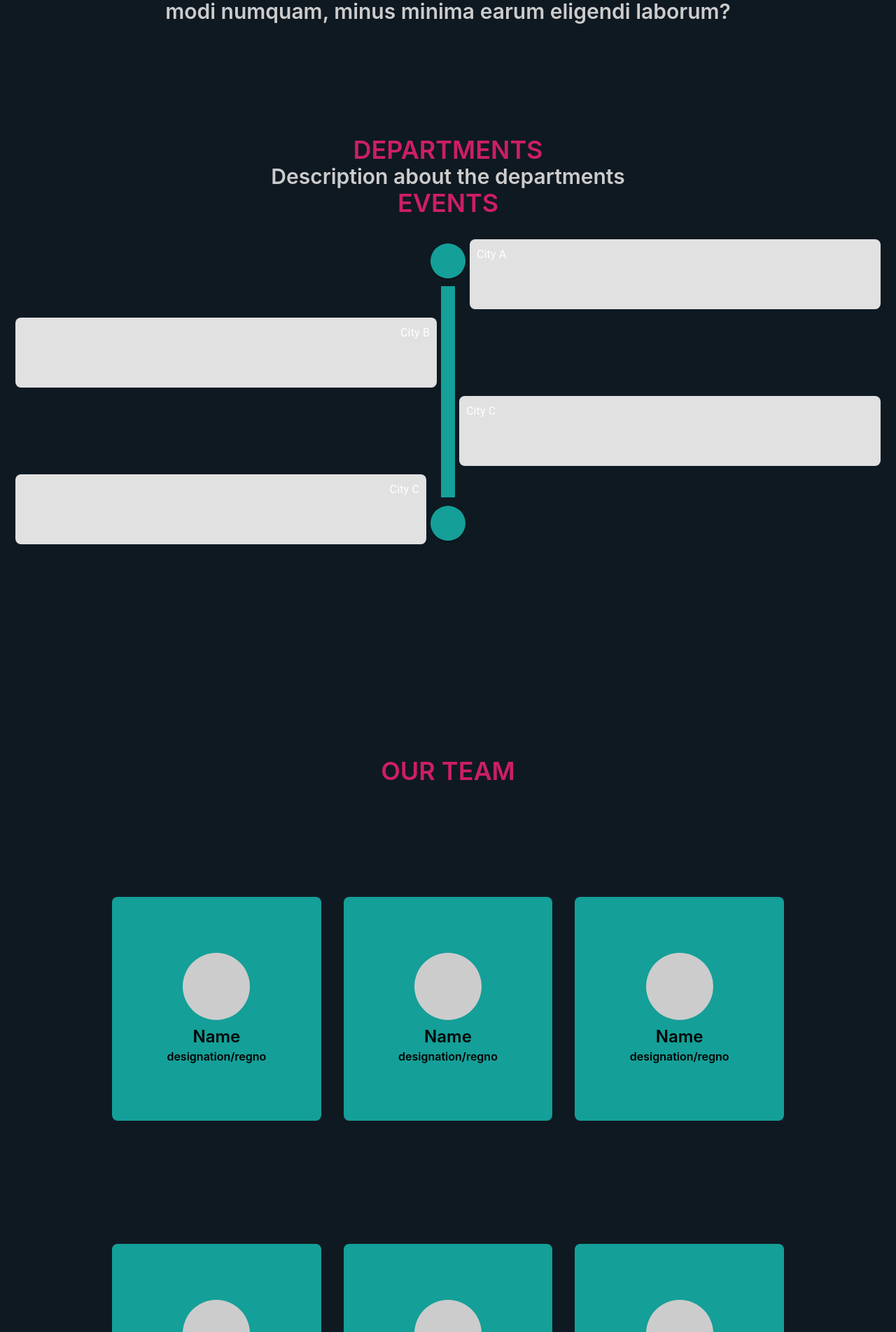
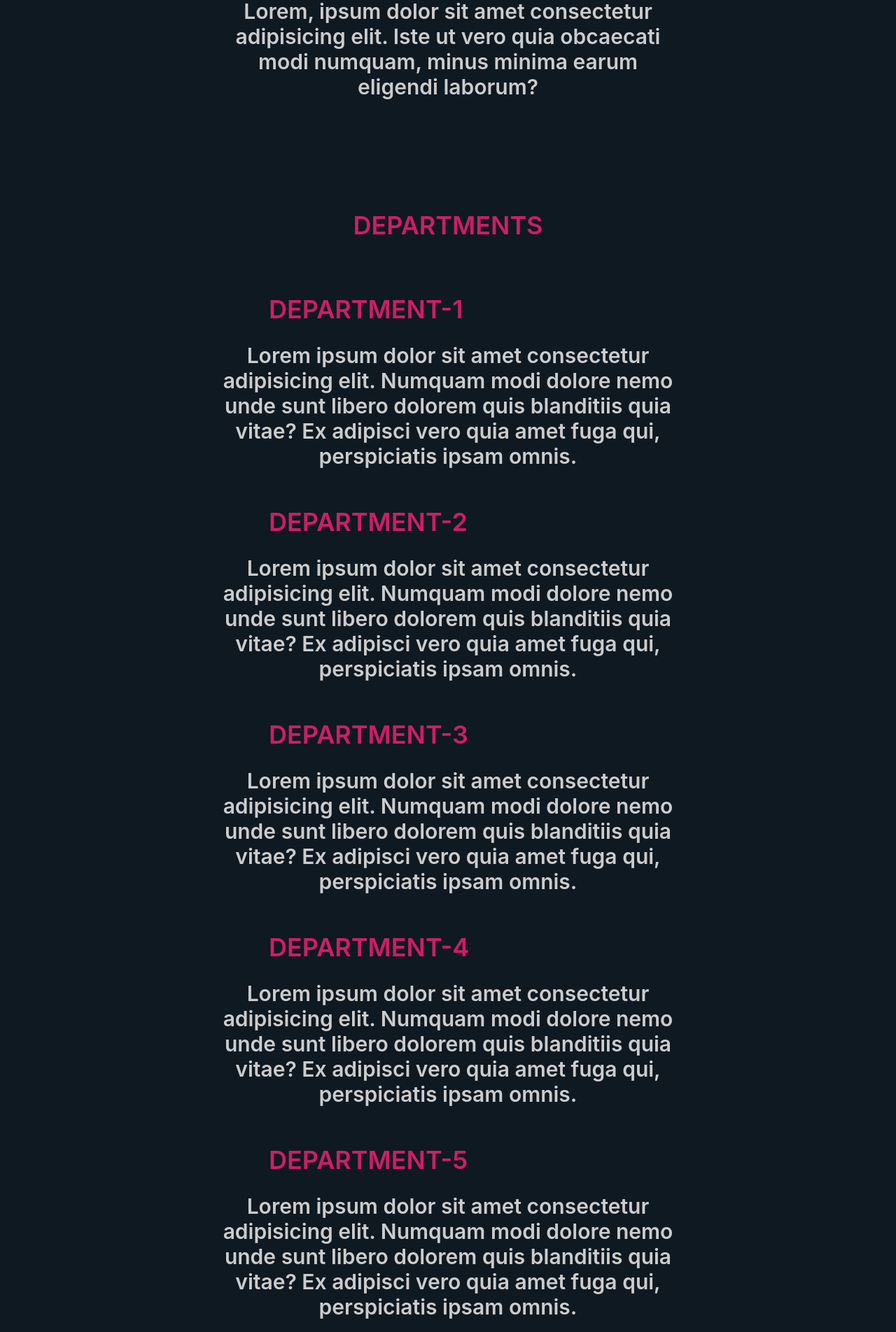
Before and after one commit to rainasaxena/club-website, a React (Create React App) app: page /ffcs21 in a window 1280 px wide. Shown: the part 896-2800 px from the top of the page at 70% size. Built offline with nearby package versions, Linux system fonts and the light colour scheme; the HTML template or start-up script is replaced by a standard one.

Commit message:
added department

```diff
--- a/src/pages/About.jsx
+++ b/src/pages/About.jsx
@@ -2,7 +2,7 @@ import React from 'react'
 
 const About = () => {
   return (
-    <div id="about-container" className="flex flex-col items-center font-semibold m-10 mb-40">
+    <div id="about-container" className="flex flex-col items-center font-semibold m-10 mb-40 px-72">
         <h1 className='text-lg text-pink md:text-4xl'>ABOUT US</h1>
         <h1 className='text-sm text-grey md:text-3xl mt-7'>
           <p>
--- a/src/pages/Department.jsx
+++ b/src/pages/Department.jsx
@@ -3,9 +3,38 @@ import React from 'react'
 const Department = () => {
   return (
     <div id="about-container" className="flex flex-col items-center font-semibold h-max">
-        <h1 className='text-lg text-pink md:text-4xl'>DEPARTMENTS</h1>
-        <h1 className='text-sm text-grey md:text-3xl'>Description about the departments</h1>
+      <h1 className='text-lg text-pink md:text-4xl mb-20'>DEPARTMENTS</h1>
+      {/* <h1 className='text-sm text-grey md:text-3xl'>Description about the departments</h1> */}
 
+      <div className='mb-14 lg:px-72'>
+        <h1 className='text-base text-pink md:text-4xl text-left mb-3 ml-24'>DEPARTMENT-1</h1>
+        <p className='text-sm text-grey md:text-3xl mt-7'>Lorem ipsum dolor sit amet consectetur adipisicing elit. Numquam modi dolore nemo unde sunt libero dolorem quis blanditiis quia vitae? Ex adipisci vero quia amet fuga qui, perspiciatis ipsam omnis.</p>
+      </div>
+
+      <div className='mb-14 lg:px-72'>
+        <h1 className='text-base text-pink md:text-4xl text-left mb-3 ml-24'>DEPARTMENT-2</h1>
+        <p className='text-sm text-grey md:text-3xl mt-7'>Lorem ipsum dolor sit amet consectetur adipisicing elit. Numquam modi dolore nemo unde sunt libero dolorem quis blanditiis quia vitae? Ex adipisci vero quia amet fuga qui, perspiciatis ipsam omnis.</p>
+      </div>
+
+      <div className='mb-14 lg:px-72'>
+        <h1 className='text-base text-pink md:text-4xl text-left mb-3 ml-24'>DEPARTMENT-3</h1>
+        <p className='text-sm text-grey md:text-3xl mt-7'>Lorem ipsum dolor sit amet consectetur adipisicing elit. Numquam modi dolore nemo unde sunt libero dolorem quis blanditiis quia vitae? Ex adipisci vero quia amet fuga qui, perspiciatis ipsam omnis.</p>
+      </div>
+
+      <div className='mb-14 lg:px-72'>
+        <h1 className='text-base text-pink md:text-4xl text-left mb-3 ml-24'>DEPARTMENT-4</h1>
+        <p className='text-sm text-grey md:text-3xl mt-7'>Lorem ipsum dolor sit amet consectetur adipisicing elit. Numquam modi dolore nemo unde sunt libero dolorem quis blanditiis quia vitae? Ex adipisci vero quia amet fuga qui, perspiciatis ipsam omnis.</p>
+      </div>
+
+      <div className='mb-14 lg:px-72'>
+        <h1 className='text-base text-pink md:text-4xl text-left mb-3 ml-24'>DEPARTMENT-5</h1>
+        <p className='text-sm text-grey md:text-3xl mt-7'>Lorem ipsum dolor sit amet consectetur adipisicing elit. Numquam modi dolore nemo unde sunt libero dolorem quis blanditiis quia vitae? Ex adipisci vero quia amet fuga qui, perspiciatis ipsam omnis.</p>
+      </div>
+
+      <div className='mb-14 lg:px-72'>
+        <h1 className='text-base text-pink md:text-4xl text-left mb-3 ml-24'>DEPARTMENT-6</h1>
+        <p className='text-sm text-grey md:text-3xl mt-7'>Lorem ipsum dolor sit amet consectetur adipisicing elit. Numquam modi dolore nemo unde sunt libero dolorem quis blanditiis quia vitae? Ex adipisci vero quia amet fuga qui, perspiciatis ipsam omnis.</p>
+      </div>
     </div>
   )
 }
```
